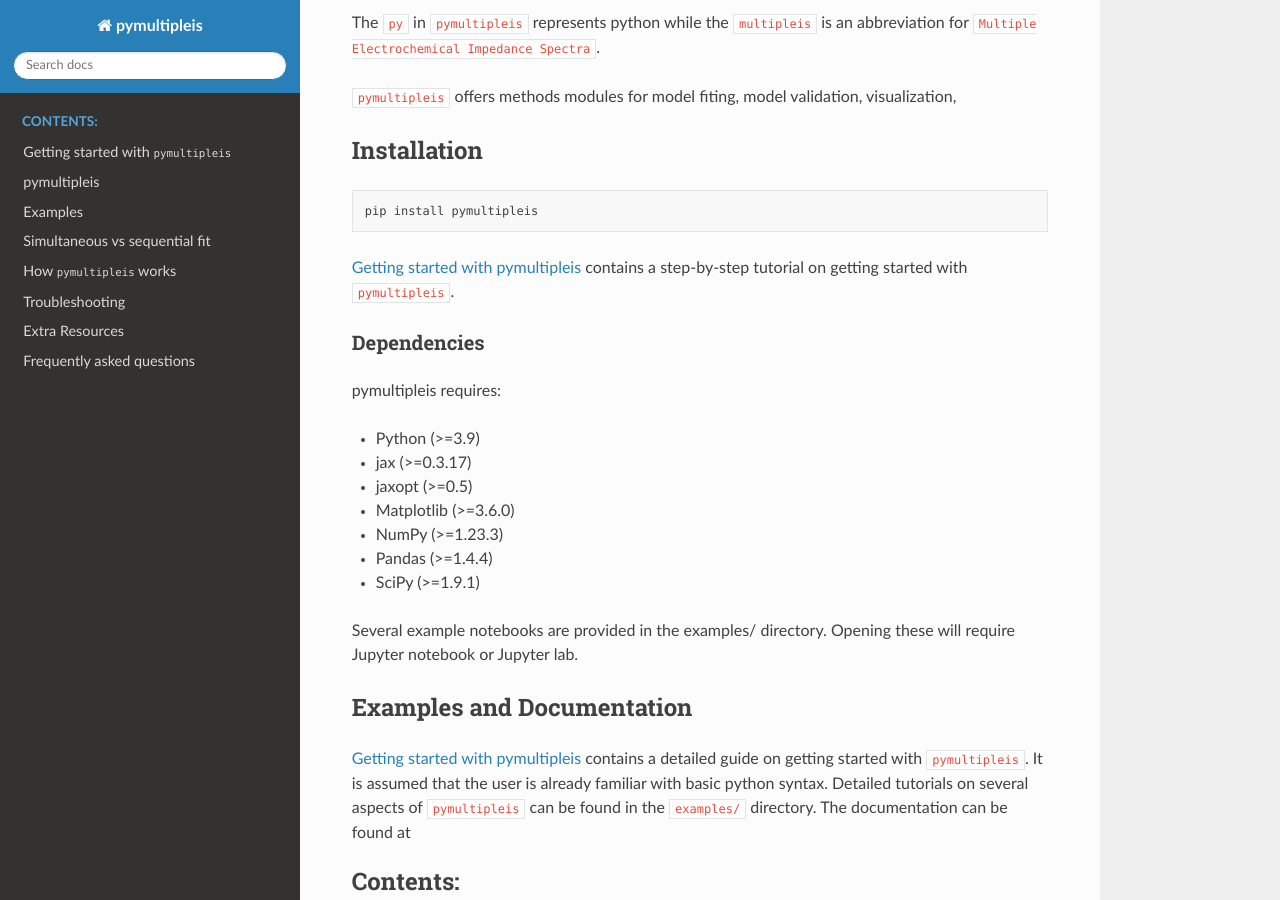
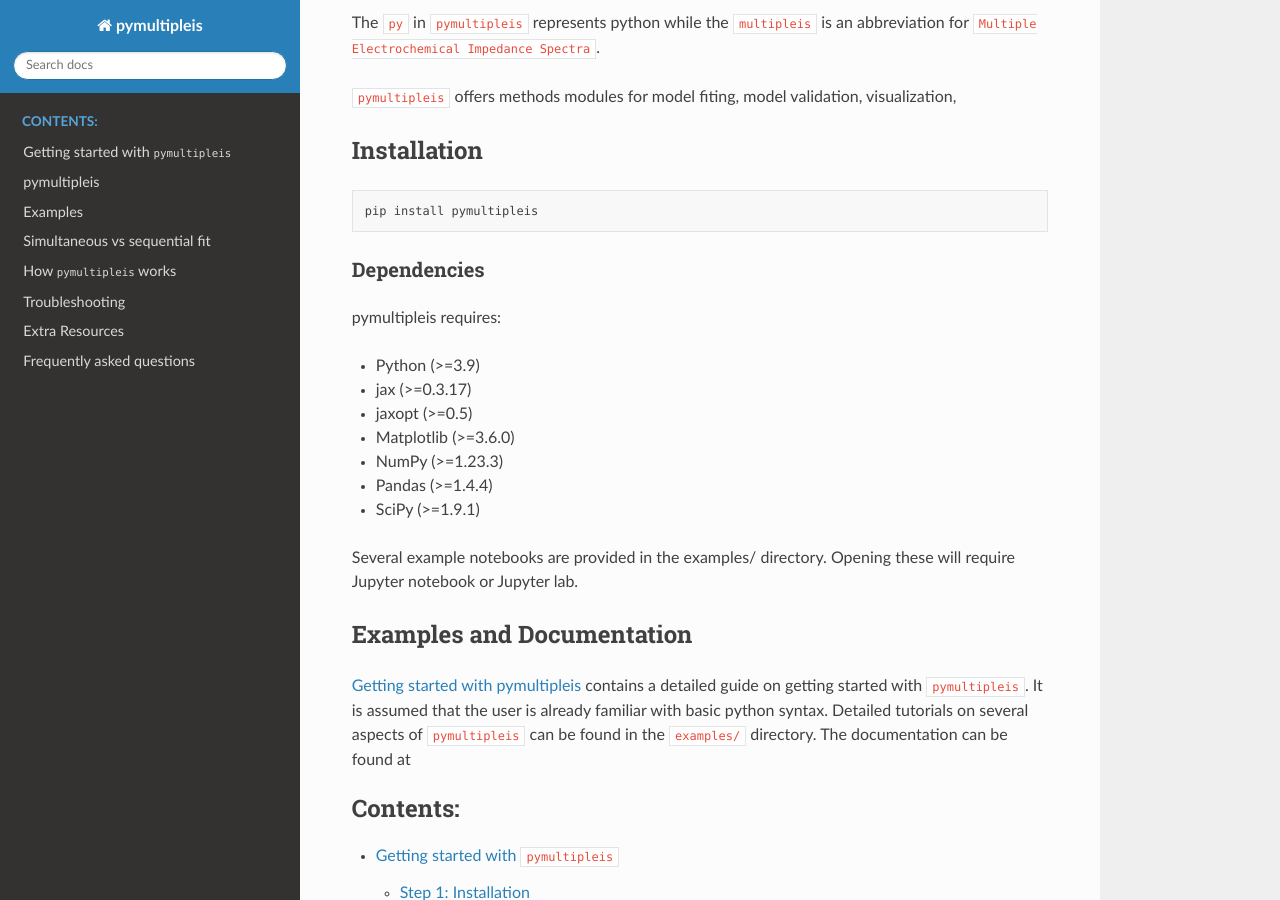
Before and after one commit to richinex/pymultipleis, a Sphinx documentation site: the page built from docs/source/index.rst, in a window 1280 px wide and 900 px high, scrolled down 457 px. Built offline with Sphinx 7.4.7 and the Read the Docs theme 2.0.0, drawn with Linux system fonts in a browser that asks for light colours; pages that are not in the unit, such as notebooks, are missing from menus.

Commit message:
Updated docs

```diff
--- a/docs/source/index.rst
+++ b/docs/source/index.rst
@@ -29,9 +29,6 @@ Installation
 .. code-block:: bash
 
    pip install pymultipleis
-
-:ref:`quick-start-guide-label` contains a step-by-step tutorial
-on getting started with :code:`pymultipleis`.
 
 Dependencies
 ~~~~~~~~~~~~
```
